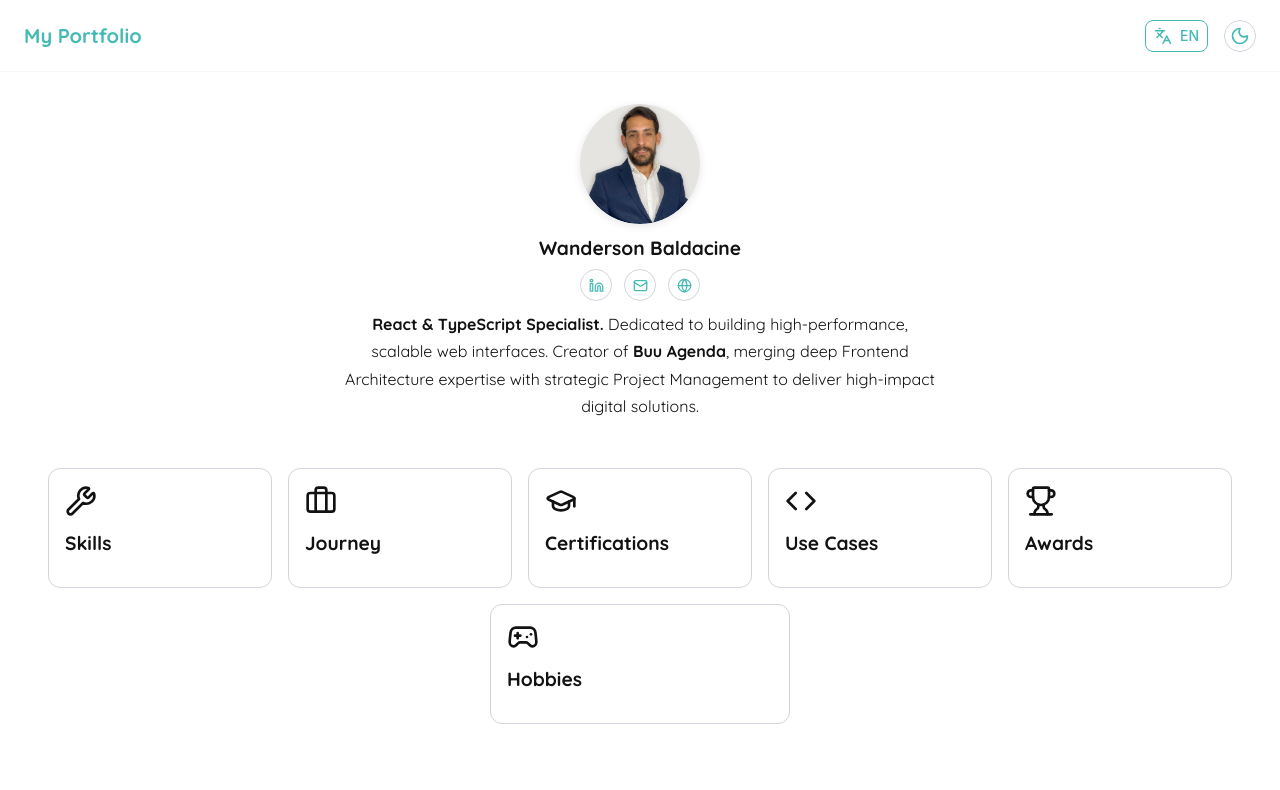
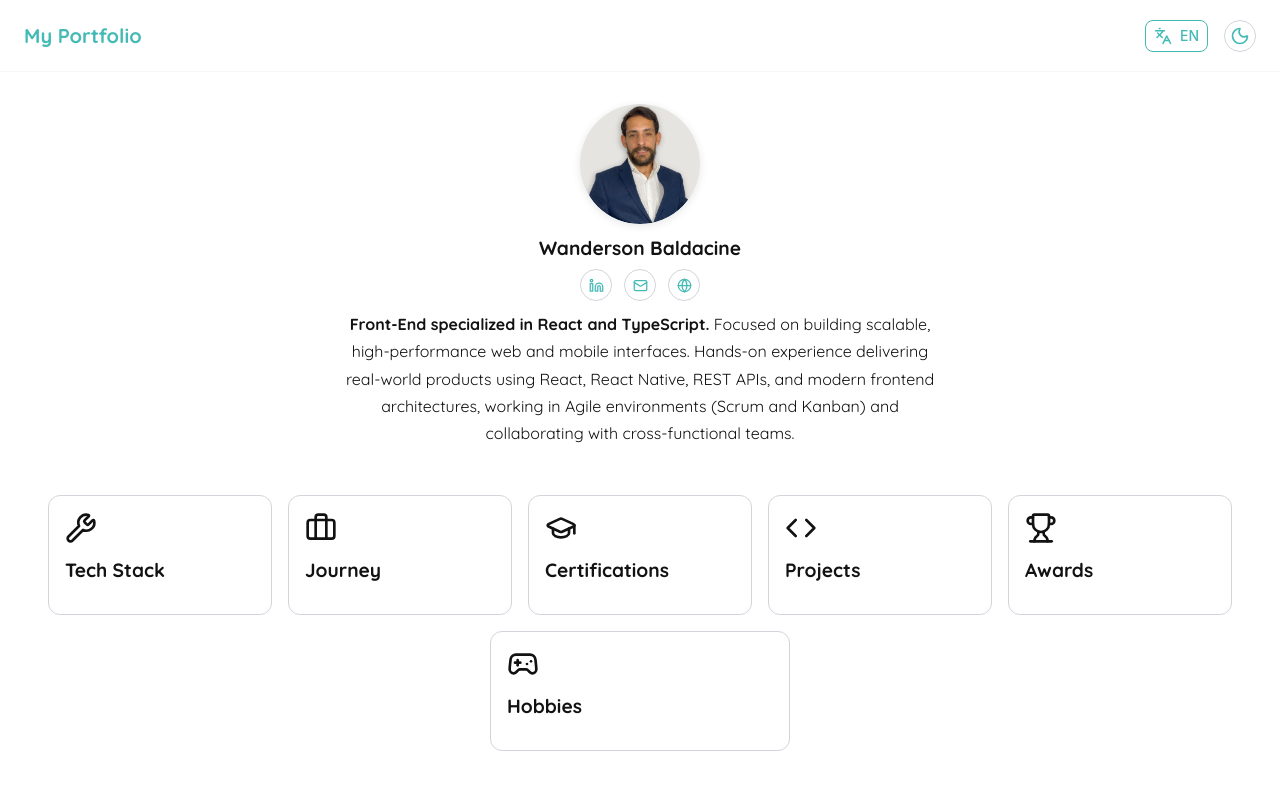
Before and after one commit to Baldacine/react-clean-frontend, a React (Vite) app: page / in a window 1280 px wide. Shown: the top 790 px of the page. Built offline with nearby package versions, Linux system fonts and the light colour scheme.

Commit message:
refactor: update cards

```diff
--- a/src/assets/locales/en/translation.json
+++ b/src/assets/locales/en/translation.json
@@ -8,12 +8,12 @@
         "loading": "Loading..."
     },
     "portfolio": {
-        "description": "<strong>React & TypeScript Specialist.</strong> Dedicated to building high-performance, scalable web interfaces. Creator of <strong>Buu Agenda</strong>, merging deep Frontend Architecture expertise with strategic Project Management to deliver high-impact digital solutions.",
+        "description": "<strong>Front-End specialized in React and TypeScript.</strong> Focused on building scalable, high-performance web and mobile interfaces. Hands-on experience delivering real-world products using React, React Native, REST APIs, and modern frontend architectures, working in Agile environments (Scrum and Kanban) and collaborating with cross-functional teams.",
         "sections": {
-            "Skills": "Skills",
+            "TechStack": "Tech Stack",
             "Journey": "Journey",
             "Certifications": "Certifications",
-            "Use Cases": "Use Cases",
+            "Projects": "Projects",
             "Awards": "Awards",
             "Hobbies": "Hobbies"
         },
@@ -21,7 +21,7 @@
             "close": "Close"
         },
         "sections_content": {
-            "skills": {
+            "TechStack": {
                 "frontend": [
                     "React",
                     "React Native",
@@ -132,7 +132,7 @@
                 },
                 {
                     "title": "Continuous Learning",
-                    "description": "Passionate about discovering new technologies and improving problem-solving skills."
+                    "description": "Passionate about discovering new technologies and improving problem-solving TechStack."
                 }
             ],
             "empty": "Select a section to explore details."
--- a/src/assets/locales/es/translation.json
+++ b/src/assets/locales/es/translation.json
@@ -8,12 +8,12 @@
         "loading": "Cargando..."
     },
     "portfolio": {
-        "description": "<strong>Especialista en React y TypeScript.</strong> Dedicado a la creación de interfaces web escalables y de alto rendimiento. Creador de <strong>Buu Agenda</strong>, combinando una profunda experiencia en Arquitectura Frontend con Gestión Estratégica de Proyectos para ofrecer soluciones digitales de alto impacto.",
+        "description": "<strong>Frontend especializado en React y TypeScript.</strong> Enfocado en la construcción de interfaces web y móviles escalables y de alto rendimiento. Experiencia práctica entregando productos reales utilizando React, React Native, APIs REST y arquitecturas modernas de frontend, trabajando en entornos ágiles (Scrum y Kanban) y colaborando con equipos multidisciplinarios.",
         "sections": {
-            "Skills": "Skills",
+            "TechStack": "Tech Stack",
             "Journey": "Trayectoria",
             "Certifications": "Certificaciones",
-            "Use Cases": "Casos de Uso",
+            "Projects": "Proyectos",
             "Awards": "Premios",
             "Hobbies": "Aficiones"
         },
@@ -21,7 +21,7 @@
             "close": "Cerrar"
         },
         "sections_content": {
-            "skills": {
+            "TechStack": {
                 "frontend": [
                     "React",
                     "React Native",
--- a/src/assets/locales/pt/translation.json
+++ b/src/assets/locales/pt/translation.json
@@ -8,12 +8,12 @@
         "loading": "Carregando..."
     },
     "portfolio": {
-        "description": "<strong>Especialista em React & TypeScript.</strong> Dedicado a construir interfaces web de alta performance e escaláveis. Criador da <strong>Buu Agenda</strong>, unindo expertise em Arquitetura Frontend com Gestão Estratégica de Projetos para entregar soluções digitais de alto impacto.",
+        "description": "<strong>Frontend especializado em React e TypeScript.</strong> Focado na construção de interfaces web e mobile escaláveis e de alta performance. Experiência prática na entrega de produtos reais utilizando React, React Native, APIs REST e arquiteturas modernas de frontend, atuando em ambientes ágeis (Scrum e Kanban) e colaborando com times multidisciplinares.",
         "sections": {
-            "Skills": "Skills",
+            "TechStack": "Tech Stack",
             "Journey": "Trajetória",
             "Certifications": "Certificações",
-            "Use Cases": "Casos de Uso",
+            "Projects": "Projetos",
             "Awards": "Prêmios",
             "Hobbies": "Hobbies"
         },
@@ -21,7 +21,7 @@
             "close": "Fechar"
         },
         "sections_content": {
-            "skills": {
+            "TechStack": {
                 "frontend": [
                     "React",
                     "React Native",
--- a/src/features/portfolio/components/SectionContent.tsx
+++ b/src/features/portfolio/components/SectionContent.tsx
@@ -22,7 +22,7 @@ export const SectionContent: React.FC<Props> = ({ section }) => {
   const { t } = useTranslation();
 
   switch (section) {
-    case "Skills":
+    case "TechStack":
       return <SkillsSection />;
     case "Journey":
       return (
@@ -38,7 +38,7 @@ export const SectionContent: React.FC<Props> = ({ section }) => {
     case "Certifications":
       return <CertificationSection />;
 
-    case "Use Cases":
+    case "Projects":
       return <UseCaseSection />;
 
     case "Awards":
--- a/src/features/portfolio/components/SkillsSection.tsx
+++ b/src/features/portfolio/components/SkillsSection.tsx
@@ -79,28 +79,28 @@ export const SkillsSection = () => {
     {
       title: "Frontend",
       icon: <Layout size={18} />,
-      skills: t("portfolio.sections_content.skills.frontend", {
+      TechStack: t("portfolio.sections_content.TechStack.frontend", {
         returnObjects: true,
       }) as string[],
     },
     {
       title: "Backend",
       icon: <Code2 size={18} />,
-      skills: t("portfolio.sections_content.skills.backend", {
+      TechStack: t("portfolio.sections_content.TechStack.backend", {
         returnObjects: true,
       }) as string[],
     },
     {
       title: "Databases",
       icon: <Database size={18} />,
-      skills: t("portfolio.sections_content.skills.database", {
+      TechStack: t("portfolio.sections_content.TechStack.database", {
         returnObjects: true,
       }) as string[],
     },
     {
       title: "Data & BI",
       icon: <BarChart3 size={18} />,
-      skills: t("portfolio.sections_content.skills.data_analytics", {
+      TechStack: t("portfolio.sections_content.TechStack.data_analytics", {
         returnObjects: true,
       }) as string[],
     },
@@ -115,7 +115,7 @@ export const SkillsSection = () => {
             <span>{group.title}</span>
           </Header>
           <TagContainer>
-            {group.skills.map((skill, j) => (
+            {group.TechStack.map((skill, j) => (
               <SkillTag key={j}>{skill}</SkillTag>
             ))}
           </TagContainer>
--- a/src/features/portfolio/page/index.tsx
+++ b/src/features/portfolio/page/index.tsx
@@ -29,19 +29,19 @@ export const Portfolio: React.FC = () => {
   const [isModalOpen, setIsModalOpen] = useState(false);
 
   const sections: PortfolioSection[] = [
-    "Skills",
+    "TechStack",
     "Journey",
     "Certifications",
-    "Use Cases",
+    "Projects",
     "Awards",
     "Hobbies",
   ];
 
   const sectionIcons: Record<PortfolioSection, React.ReactNode> = {
-    Skills: <Wrench size={32} />,
+    TechStack: <Wrench size={32} />,
     Journey: <Briefcase size={32} />,
     Certifications: <GraduationCap size={32} />,
-    "Use Cases": <Code size={32} />,
+    "Projects": <Code size={32} />,
     Awards: <Trophy size={32} />,
     Hobbies: <Gamepad2 size={32} />,
   };
--- a/src/features/portfolio/types.ts
+++ b/src/features/portfolio/types.ts
@@ -1,8 +1,8 @@
 export type PortfolioSection =
-    | "Skills"
+    | "TechStack"
     | "Journey"
     | "Certifications"
-    | "Use Cases"
+    | "Projects"
     | "Awards"
     | "Hobbies";
 
```
Also changed, not shown: 1 other file (tests, documents, lock files or other folders).
